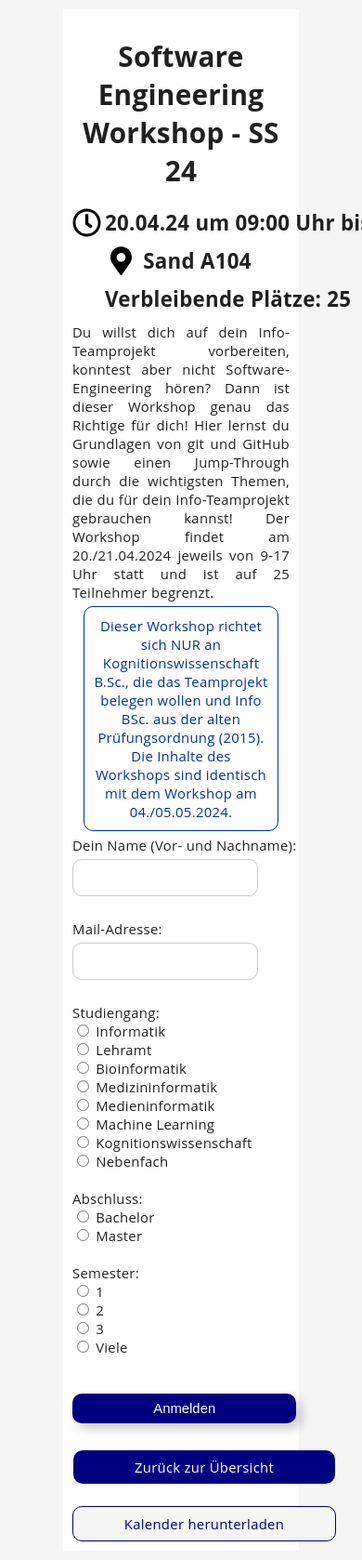
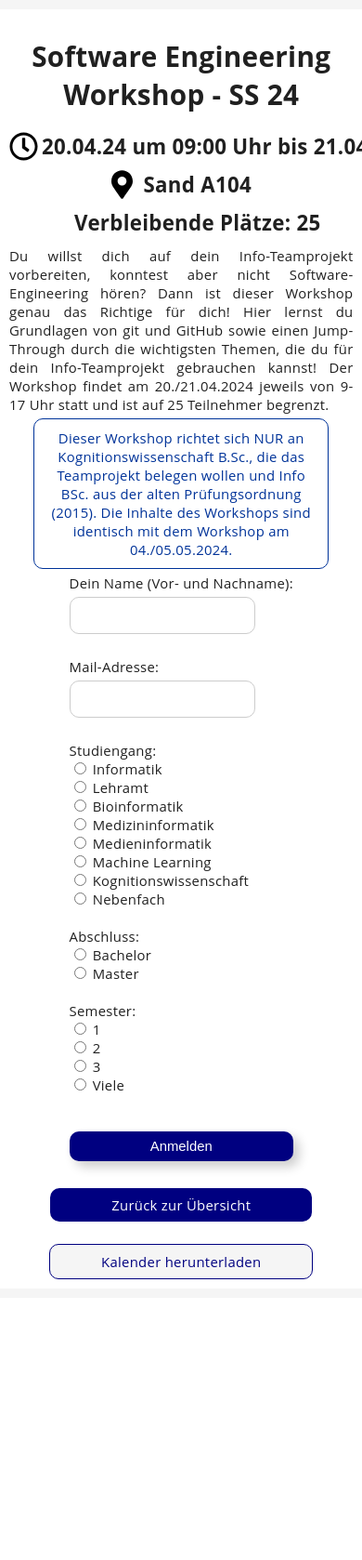
Before and after one commit to fsi-tue/eei, a PHP site: page /event.php?e=ws-software-engineering&lang=de in a window 390 px wide; the page is wider, and only the part inside the window is pictured. Shown: that part at 93% size. After the commit the page ends 1376 px from the top of that part, so only its background shows below. Run offline with PHP 8.4, Linux system fonts and the light colour scheme; some libraries are stand-ins or nearby versions.

Commit message:
improve mobile style.css

```diff
--- a/css/style.css
+++ b/css/style.css
@@ -295,7 +295,6 @@ a .box.icon {
         align-items: center;
         justify-content: center;
         gap: 5px;
-        flex-direction: column;
     }
 
     .container.small-screen-reverse-order {
@@ -305,6 +304,14 @@ a .box.icon {
     .info,
     .error {
         width: 80%;
+    }
+    #center {
+        margin: 0auto;
+        width: 95%;
+    }
+    #center.small {
+        margin: 0auto;
+        width: 95%;
     }
 }
 
```
